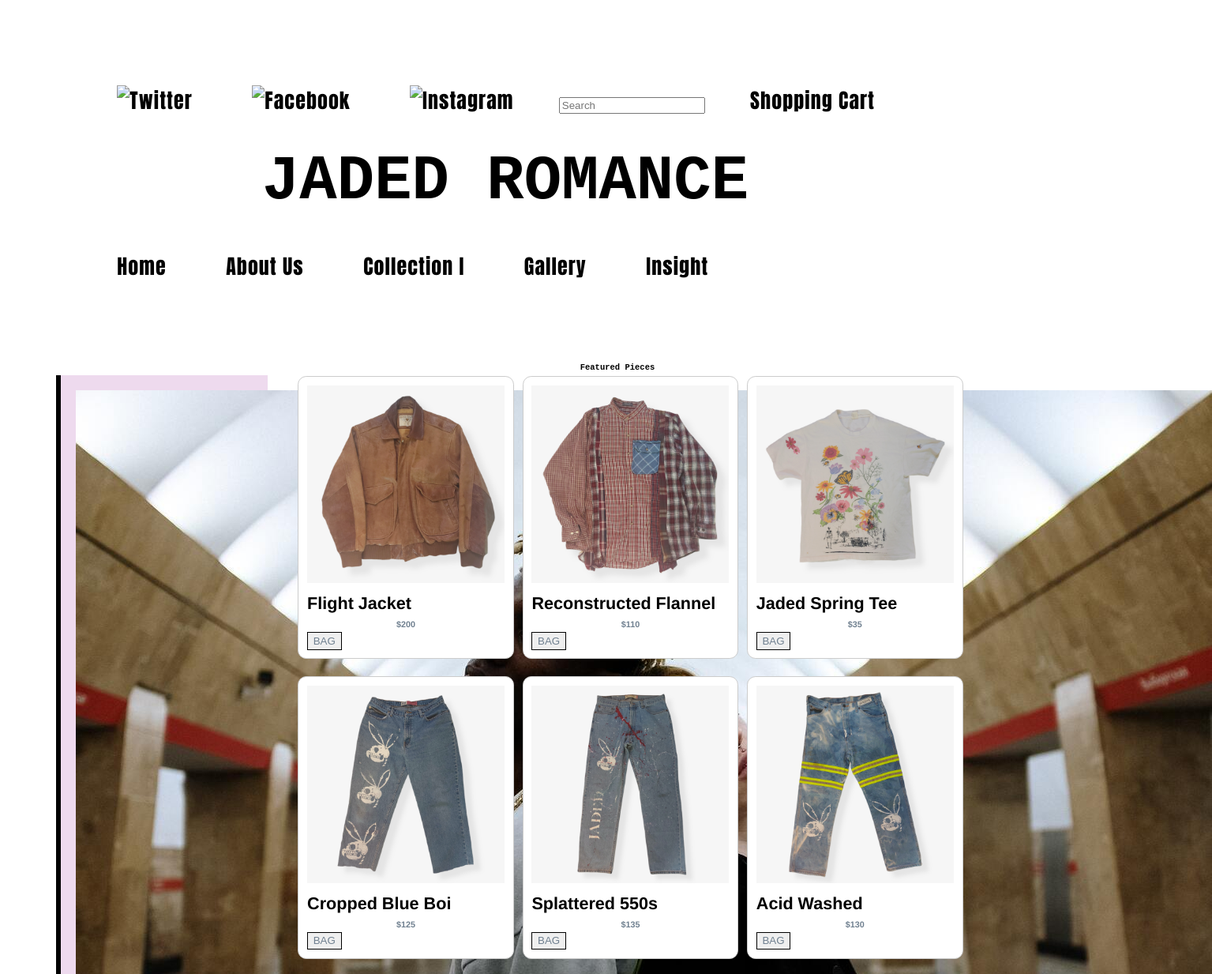
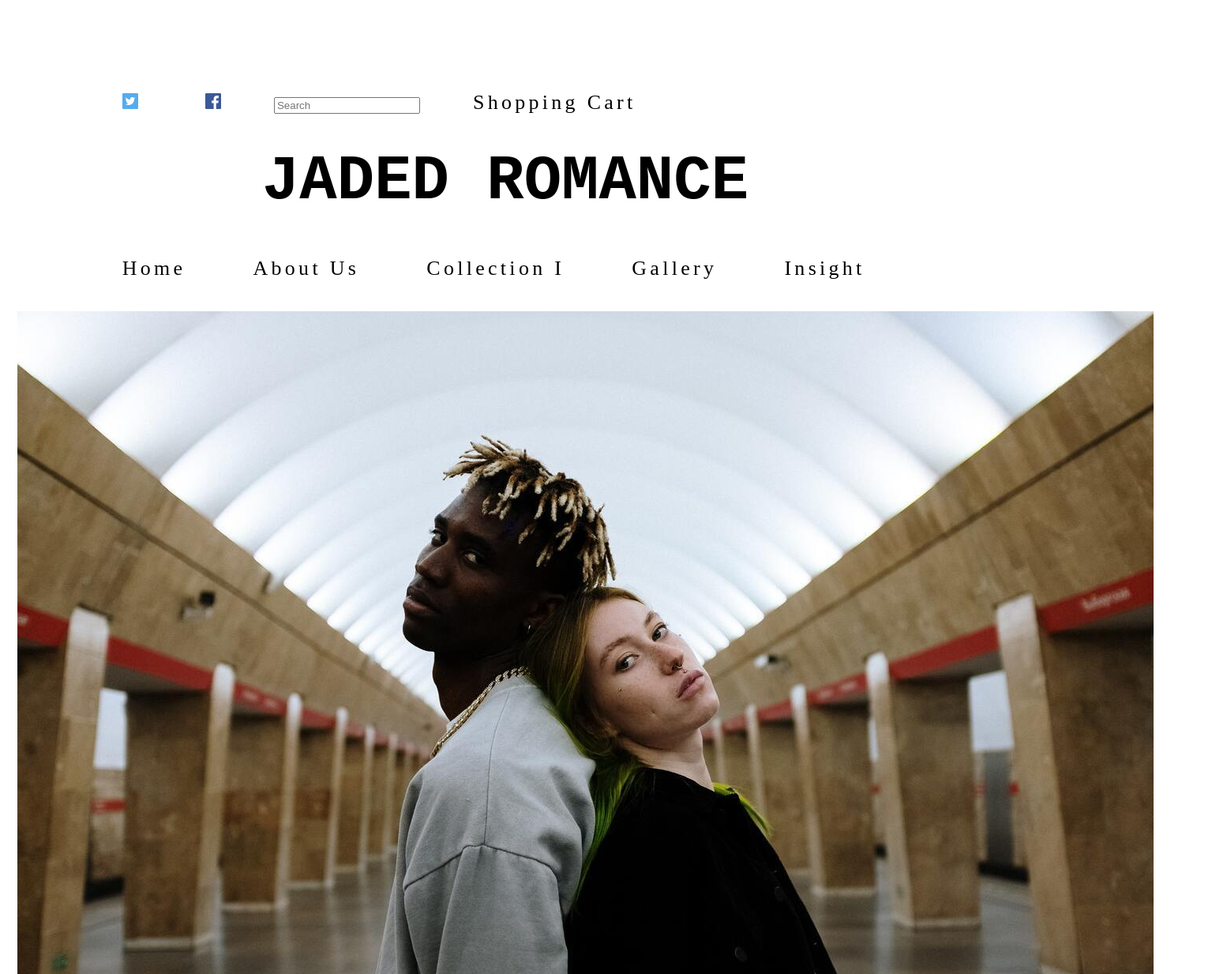
Before and after one commit to Alexandria-Hardin/BasicHTMLTags, a plain HTML site: page Assignments/JadedRomanceStoreFront/index.html in a window 1280 px wide. Shown: the top 1233 px of the page at 79% size, 1535 px wide, since content can reach past the window. Drawn offline with Linux system fonts and the light colour scheme.

Commit message:
after_dev_tools

```diff
--- a/Assignments/JadedRomanceStoreFront/index.html
+++ b/Assignments/JadedRomanceStoreFront/index.html
@@ -13,9 +13,8 @@
         <!--Login menu-->
         <nav>
             <ul>
-                <li><a href="#"><img src="img/twitter_20.png" alt="Twitter" class="socialIcon" /></a></li>
-                <li><a href="#"><img src="img/facebook_20.png" alt="Facebook" class="socialIcon" /></a></li>
-                <li><a href="#"><img src="img/ig.jpg" alt="Instagram" class="socialIcon" /></a></li>
+                <li><a href="#"><img src="images/twitter_20.png" alt="Twitter" class="socialIcon" /></a></li>
+                <li><a href="#"><img src="images/facebook_20.png" alt="Facebook" class="socialIcon" /></a></li>
                 <!-- <li><a href="#" class="active">Home</a></li>
                 <li><a href="#" class="active">About Us</a></li>
                 <li><a href="#" class="active">Collection I</a></li>
@@ -36,12 +35,14 @@
                 <li><a href="#">Insight</a></li>
             </ul>
         </nav>
+        <!-- <img src="images/jadedromance1.jpg"> -->
     </div>
+    <img src="images/jadedromance1.jpg">
     </header>
     <div class="contentWrapper">
     <section id="sidebar">
         <!--Sidebar text-->
-        <img src="images/jadedromance1.jpg">
+        <!-- <img src="images/jadedromance1.jpg"> -->
         <hr>
         <h1>Our Narrative</h1>
         <p>Over a year of developing - the first collection features a broad array of design techniques.</p>
@@ -54,6 +55,7 @@
         <!--Main Section-->
         <h1>Featured Pieces</h1>
         <!--Nine Clothing Items-->
+        <div class="photos">
         <div class="panel">
             <img src="images/jadedspring.jpg" class="clothingPiece" alt="clothes" />
             <h3>Jaded Spring Tee</h3>
@@ -108,7 +110,13 @@
             <h6>$65</h6>
             <button>Bag</button>
         </div>
-        <br />
+    </div>
+        <!-- <br />
+        <h5>Join The Community</h5>
+        <button>Subscribe</button>
+        <input type="email" id="email" placeholder="E-mail"> -->
+    </section>
+    <section id="pre-footer" class="contentWrapper">
         <h5>Join The Community</h5>
         <button>Subscribe</button>
         <input type="email" id="email" placeholder="E-mail">
--- a/Assignments/JadedRomanceStoreFront/main.css
+++ b/Assignments/JadedRomanceStoreFront/main.css
@@ -2,7 +2,6 @@
 body {
     font-size: 67.5%;
     font-family:'Franklin Gothic Medium', 'Arial Narrow', Arial, sans-serif;
-    background: white url(image/jadedlogo.jpg) no-repeat fixed top center;
     padding: 0;
     margin: 0;
     -webkit-background-size: 100%;
@@ -19,18 +18,32 @@ h1 {
     padding: 0;
 }
 h1 {
-    text-align:center;
+    /* text-align:center;
     font-size:larger;
     margin: 0.5em 0 0.5em 0;
     padding: 0;
     color:black;
-    font-family:monospace;
+    font-family:monospace; */
+    text-align: center;
+    font-size: larger;
+    margin: revert;
+    padding: inherit;
+    color: black;
+    font-family: monospace;
 }
 h3 {
     margin: 0.5em 0 0.35em 0;
     padding: 0px;
     font-size: 2.0em;
     color: black;
+}
+h5 {
+    color: black;
+    font-size: 1.5em;
+    font-family:'Courier New', Courier, monospace;
+    text-align: left;
+    padding: 0px;
+    margin: 0.5em 0 0.35em 0;
 }
 h6 {
     color:slategray;
@@ -98,7 +111,7 @@ header h1 {
 nav {
     color:white;
     font-size: 2.0em;
-    letter-spacing: 0.05em;
+    letter-spacing: 0.20em;
     padding: 1.0em 1.0em 0.5em;
     margin: 1.0em;
 }
@@ -119,6 +132,7 @@ nav li a, nav li a:visited {
     text-decoration: wavy;
     color:black;
     padding: 0.5em 0.7em;
+    font-family: -webkit-body;
 }
 nav li a:hover {
     color: slategray;
@@ -128,7 +142,7 @@ nav li a:hover {
 section#sidebar {
     width: 238px;
     float: left;
-    position: relative;
+    position: absolute;
     display:block;
     background-color:rgb(238, 218, 238);
     margin: 1.5em 0 3.0em 1.5em;
@@ -136,11 +150,16 @@ section#sidebar {
     border-left: black solid 6px;
 }
 /*Main Section*/
-section #main {
-    margin: 0 0 3.0em;
+#main {
+    /* margin: 0 0 3.0em;
+    padding: 1.5em 0 2.0em 1.5em;
+    display:inline-block;
+    border-radius: 1em; */
+    margin: auto;
     padding: 1.5em 0 2.0em 1.5em;
     display: inline-block;
     border-radius: 1em;
+    margin-left: 19%;
 }
 section div.panel {
     float:right;
```
